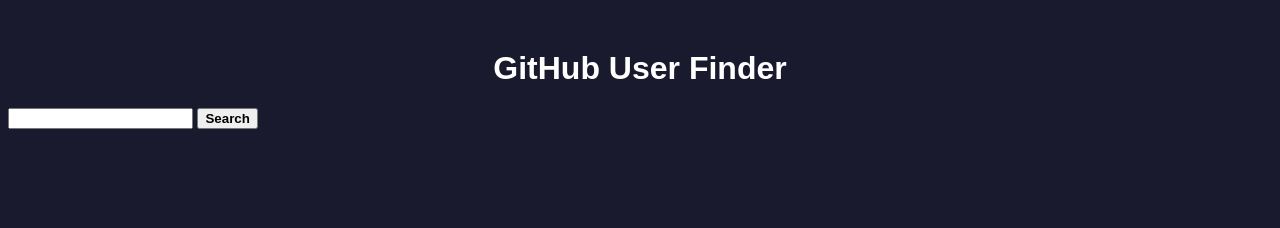
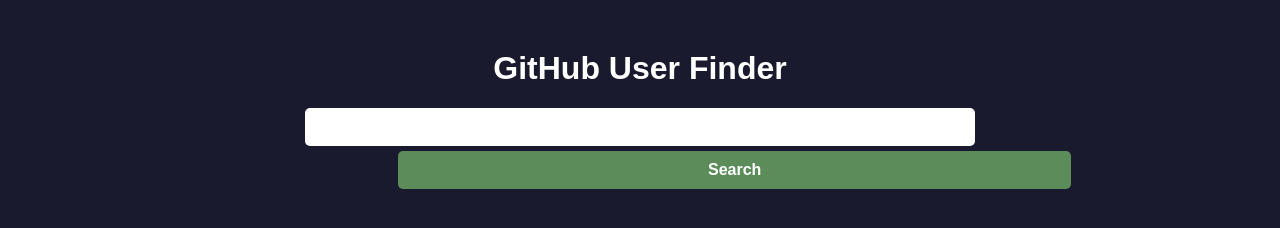
Before and after one commit to PrasangiBandara/Githu-User-Finder, a plain HTML site: page index.html in a window 1280 px wide. Drawn offline with Linux system fonts and the light colour scheme.

Commit message:
Add Style to Input and Button

```diff
--- a/index.css
+++ b/index.css
@@ -8,3 +8,33 @@
     text-align: center;
     margin-top: 50px;
   }
+
+  input[type="text"] {
+    padding: 10px;
+    font-size: 16px;
+    border: none;
+    border-radius: 5px;
+    margin: 20px 0;
+    width: 60%;
+    max-width: 650px;
+    display: block;
+    margin: 0 auto;
+  }
+
+  button {
+    padding: 10px 310px;
+    background-color: #5b8c5a;
+    border: none;
+    border-radius: 5px;
+    color: #fff;
+    font-size: 16px;
+    cursor: pointer;
+
+    margin-left: 390px;
+    margin-top: 5px;
+
+  }
+
+  button:hover {
+    background-color: #4a6f4a;
+  }
--- a/index.js
+++ b/index.js
@@ -26,10 +26,10 @@
             <h2>${user.login}</h2>
             <img src="${user.avatar_url}">
             <ul>
-                <li>Name: ${user.name || 'Not Available'}</li>
-                <li>Bio: ${user.bio || 'Not Available'}</li>
-                <li>Followers: ${user.followers}</li>
-                <li>Following: ${user.following}</li>
+                <li><b>Name: </b> ${user.name || 'Not Available'}</li>
+                <li><b>Bio: </b> ${user.bio || 'Not Available'}</li>
+                <li><b>Followers: </b> ${user.followers}</li>
+                <li><b>Following: </b> ${user.following}</li>
             </ul>
         `;
         userResult.innerHTML = details;
@@ -55,8 +55,8 @@
     //error handling
     .catch(error => {
         const errorMessage = `
-            <h2>Error</h2>
-            <p>${error.message}</p>
+            <br><br><br>
+            <h2>User is not found</h2>
         `;
         userResult.innerHTML = errorMessage;
     });
```
